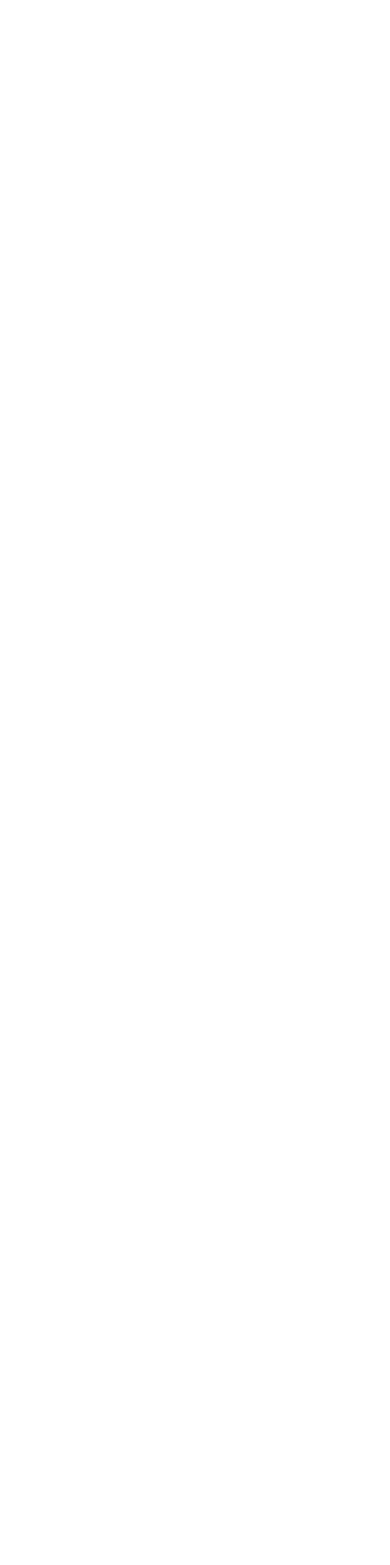
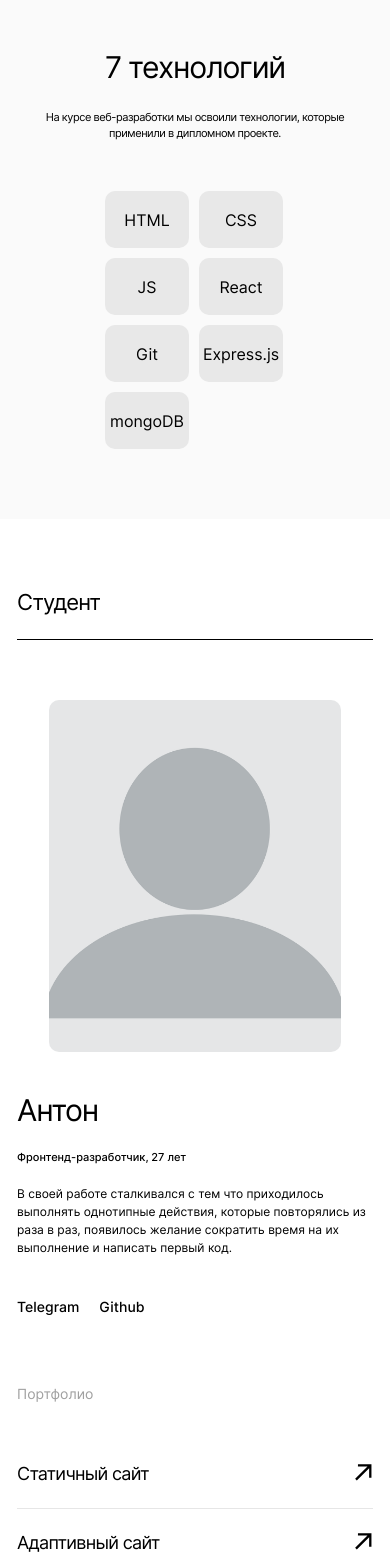
Before and after one commit to RomanovAnton/movies-explorer-frontend, a React (Create React App) app: page / in a window 390 px wide. Shown: the part 1427-2992 px from the top of the page. Before the commit the page ends 1369 px from the top, so only its background shows below. Built offline with nearby package versions, Linux system fonts and the light colour scheme.

Commit message:
feat: add AboutProject, Techs, AboutMe adaptiv  markups

```diff
--- a/src/components/Main/AboutMe/AboutMe.css
+++ b/src/components/Main/AboutMe/AboutMe.css
@@ -0,0 +1,234 @@
+.about-me {
+  background-color: #ffffff;
+  padding: 110px 0 105px;
+}
+.about-me__container {
+  display: flex;
+  flex-direction: column;
+  max-width: 89%;
+  margin: auto;
+}
+.about-me__title {
+  width: 100%;
+  font-weight: 400;
+  font-size: 22px;
+  line-height: 27px;
+  letter-spacing: -0.04em;
+  align-self: flex-start;
+  padding-bottom: 23px;
+  border-bottom: solid 1px #000000;
+  margin: 0;
+}
+
+.profile {
+  display: flex;
+  justify-content: space-between;
+  align-items: flex-start;
+  padding: 66px 0 101px;
+  gap: 24%;
+}
+
+.profile__info {
+  display: flex;
+  flex-direction: column;
+  align-items: flex-start;
+}
+
+.profile__name {
+  font-weight: 400;
+  font-size: 50px;
+  line-height: 58px;
+  letter-spacing: -0.04em;
+  margin: 0;
+}
+.profile__job {
+  padding: 18px 0 26px;
+  font-weight: 500;
+  font-size: 18px;
+  line-height: 20px;
+  margin: 0;
+}
+
+.profile__about {
+  font-weight: 400;
+  font-size: 14px;
+  line-height: 22px;
+  margin: 0;
+}
+
+.profile__image {
+  width: 270px;
+  height: 327px;
+  border-radius: 10px;
+  object-fit: cover;
+}
+
+.profile__link-list {
+  padding: 100px 0 0;
+  display: flex;
+  gap: 20px;
+  list-style: none;
+  margin: 0;
+}
+
+.profile__link-item {
+  font-weight: 500;
+  font-size: 14px;
+  line-height: 17px;
+  text-decoration: none;
+  color: #000000;
+}
+
+.portfolio {
+  display: flex;
+  flex-direction: column;
+}
+
+.portfolio__caption {
+  padding-bottom: 30px;
+  font-weight: 400;
+  font-size: 18px;
+  line-height: 20px;
+  color: #a0a0a0;
+  margin: 0;
+}
+
+.portfolio__list {
+  list-style: none;
+  display: flex;
+  flex-direction: column;
+  padding: 0;
+}
+
+.portfolio__list-item {
+  display: flex;
+  justify-content: space-between;
+  align-items: center;
+  padding: 20px 0;
+  border-bottom: solid 1px #e6e6e6;
+}
+
+.portfolio__list-item:last-of-type {
+  border-bottom: none;
+}
+
+.porfolio__link {
+  font-weight: 400;
+  font-size: 30px;
+  line-height: 50px;
+  letter-spacing: -0.04em;
+  text-decoration: none;
+  color: #000000;
+}
+.portfolio__link-icon {
+  display: flex;
+  justify-content: center;
+  align-items: center;
+  width: 29px;
+  height: 18px;
+  background-image: url(../../../images/portfolio-icon.svg);
+  background-repeat: no-repeat;
+}
+
+@media screen and (max-width: 825px) {
+  .about-me {
+    padding: 90px 0 70px;
+  }
+
+  .about-me__container {
+    max-width: 87%;
+  }
+
+  .profile {
+    padding: 66px 0 91px;
+    gap: 7.33%;
+  }
+
+  .profile__name {
+    font-size: 40px;
+    line-height: 40px;
+  }
+
+  .profile__job {
+    padding: 16px 0 20px;
+    font-size: 12px;
+    line-height: 18px;
+    min-width: 348px;
+  }
+
+  .profile__about {
+    font-size: 12px;
+    line-height: 18px;
+  }
+
+  .profile__image {
+    width: 255px;
+    height: 307px;
+  }
+
+  .profile__link-list {
+    padding: 87px 0 0;
+  }
+
+  .porfolio__link {
+    font-size: 28px;
+  }
+}
+
+@media screen and (max-width: 750px) {
+  .about-me {
+    padding: 70px 0 50px;
+  }
+
+  .about-me__container {
+    max-width: 91.25%;
+  }
+
+  .profile {
+    padding: 60px 0 69px;
+    gap: 40px;
+    flex-direction: column-reverse;
+  }
+
+  .profile__name {
+    font-size: 30px;
+    line-height: 36.3px;
+  }
+
+  .profile__job {
+    min-width: 292px;
+    padding: 20px 0 20px;
+    font-size: 11px;
+    line-height: 16px;
+  }
+
+  .profile__about {
+    font-size: 12px;
+    line-height: 18px;
+  }
+
+  .profile__image {
+    align-self: center;
+    width: 292px;
+    height: 352px;
+  }
+
+  .profile__link-list {
+    padding: 40px 0 0;
+  }
+
+  .portfolio__caption {
+    padding-bottom: 20px;
+    font-size: 14px;
+  }
+
+  .porfolio__link {
+    font-size: 18px;
+    line-height: 28px;
+  }
+
+  .portfolio__link-icon {
+    width: 18px;
+    height: 20px;
+  }
+}
--- a/src/components/Main/AboutMe/AboutMe.js
+++ b/src/components/Main/AboutMe/AboutMe.js
@@ -1,5 +1,89 @@
 import React from "react";
+import photo from "../../../images/photo.png";
+import "./AboutMe.css";
 
 export default function AboutMe() {
-  return <div>AboutMe</div>;
+  return (
+    <section className="about-me">
+      <div className="about-me__container">
+        <h2 className="about-me__title">Студент</h2>
+
+        <div className="profile">
+
+
+          <div className="profile__info">
+            <p className="profile__name">Антон</p>
+            <p className="profile__job">Фронтенд-разработчик, 27 лет</p>
+            <p className="profile__about">
+              В своей работе сталкивался с тем что приходилось выполнять
+              однотипные действия, которые повторялись из раза в раз, появилось
+              желание сократить время на их выполнение и написать первый код.
+            </p>
+            <ul className="profile__link-list">
+              <li>
+                <a
+                  className="profile__link-item"
+                  href="https://t.me/AntRmv"
+                  target="_blank"
+                  rel="noreferrer"
+                >
+                  Telegram
+                </a>
+              </li>
+              <li>
+                <a
+                  className="profile__link-item"
+                  href="https://github.com/RomanovAnton"
+                  target="_blank"
+                  rel="noreferrer"
+                >
+                  Github
+                </a>
+              </li>
+            </ul>
+          </div>
+          <img className="profile__image" src={photo} alt="avatar" />
+        </div>
+
+        <div className="portfolio">
+          <p className="portfolio__caption">Портфолио</p>
+          <ul className="portfolio__list">
+            <li className="portfolio__list-item">
+              <a
+                className="porfolio__link"
+                href="https://romanovanton.github.io/how-to-learn/index.html"
+                target="_blank"
+                rel="noreferrer"
+              >
+                Статичный сайт
+              </a>
+              <div className="portfolio__link-icon"></div>
+            </li>
+            <li className="portfolio__list-item">
+              <a
+                className="porfolio__link"
+                href="https://romanovanton.github.io/russian-travel/index.html"
+                target="_blank"
+                rel="noreferrer"
+              >
+                Адаптивный сайт
+              </a>
+              <div className="portfolio__link-icon"></div>
+            </li>
+            <li className="portfolio__list-item">
+              <a
+                className="porfolio__link"
+                href="https://romanovanton.github.io/react-mesto-auth/index.html"
+                target="_blank"
+                rel="noreferrer"
+              >
+                Одностраничное приложение
+              </a>
+              <div className="portfolio__link-icon"></div>
+            </li>
+          </ul>
+        </div>
+      </div>
+    </section>
+  );
 }
--- a/src/components/Main/Techs/Techs.css
+++ b/src/components/Main/Techs/Techs.css
@@ -0,0 +1,127 @@
+.techs {
+  background-color: #f5f5f5;
+  padding: 100px 0;
+}
+
+.techs__container {
+  display: flex;
+  flex-direction: column;
+  align-items: center;
+  max-width: 89%;
+  margin: auto;
+}
+
+.techs__title {
+  width: 100%;
+  font-weight: 400;
+  font-size: 22px;
+  line-height: 27px;
+  letter-spacing: -0.04em;
+  align-self: flex-start;
+  padding-bottom: 23px;
+  border-bottom: solid 1px #000000;
+  margin: 0;
+}
+
+.techs__sub-title {
+  padding: 90px 0 26px;
+  margin: 0;
+  font-weight: 400;
+  font-size: 50px;
+  line-height: 58px;
+  letter-spacing: -0.04em;
+}
+
+.techs__caption {
+  padding-bottom: 100px;
+  margin: 0;
+  width: 460px;
+  text-align: center;
+  font-weight: 400;
+  font-size: 14px;
+  line-height: 20px;
+  letter-spacing: -0.04em;
+}
+
+.tech__list {
+  display: flex;
+  gap: 10px;
+  width: 690px;
+  padding: 0;
+  margin: 0;
+}
+
+.list__item {
+  list-style: none;
+  display: flex;
+  justify-content: center;
+  align-items: center;
+  width: 90px;
+  height: 60px;
+  background-color: #e8e8e8;
+  border-radius: 10px;
+}
+
+@media screen and (max-width: 825px) {
+  .techs {
+    padding: 90px 0;
+  }
+
+  .techs__container {
+    max-width: 87%;
+  }
+
+  .techs__sub-title {
+    padding: 80px 0 22px;
+  }
+
+  .techs__caption {
+    font-size: 12px;
+    line-height: 18px;
+    padding-bottom: 83px;
+  }
+
+  .tech__list {
+    width: 648px;
+  }
+
+  .list__item {
+    width: 84px;
+    height: 57px;
+  }
+}
+
+@media screen and (max-width: 725px) {
+  .techs {
+    background-color: #fafafa;
+    padding: 70px 0;
+  }
+
+  .techs__container {
+    max-width: 89%;
+  }
+
+  .techs__title {
+    font-size: 18px;
+    line-height: 22px;
+    padding-bottom: 28px;
+  }
+
+  .techs__sub-title {
+    padding: 60px 0 24px;
+    font-size: 30px;
+    line-height: 36.3px;
+  }
+
+  .techs__caption {
+    width: 91.3%;
+    font-size: 11px;
+    line-height: 16px;
+    padding-bottom: 50px;
+  }
+
+  .tech__list {
+    width: 180px;
+    flex-wrap: wrap;
+  }
+}
--- a/src/components/Main/Techs/Techs.js
+++ b/src/components/Main/Techs/Techs.js
@@ -1,5 +1,26 @@
 import React from "react";
+import "./Techs.css";
 
 export default function Techs() {
-  return <div>Techs</div>;
+  return (
+    <section className="techs">
+      <div className="techs__container">
+        <h2 className="techs__title">Технологии</h2>
+        <p className="techs__sub-title">7 технологий</p>
+        <p className="techs__caption">
+          На курсе веб-разработки мы освоили технологии, которые применили в
+          дипломном проекте.
+        </p>
+        <ul className="tech__list">
+          <li className="list__item">HTML</li>
+          <li className="list__item">CSS</li>
+          <li className="list__item">JS</li>
+          <li className="list__item">React</li>
+          <li className="list__item">Git</li>
+          <li className="list__item">Express.js</li>
+          <li className="list__item">mongoDB</li>
+        </ul>
+      </div>
+    </section>
+  );
 }
```
Also changed, not shown: src/images/photo.png (added), src/images/portfolio-icon.svg (added).
